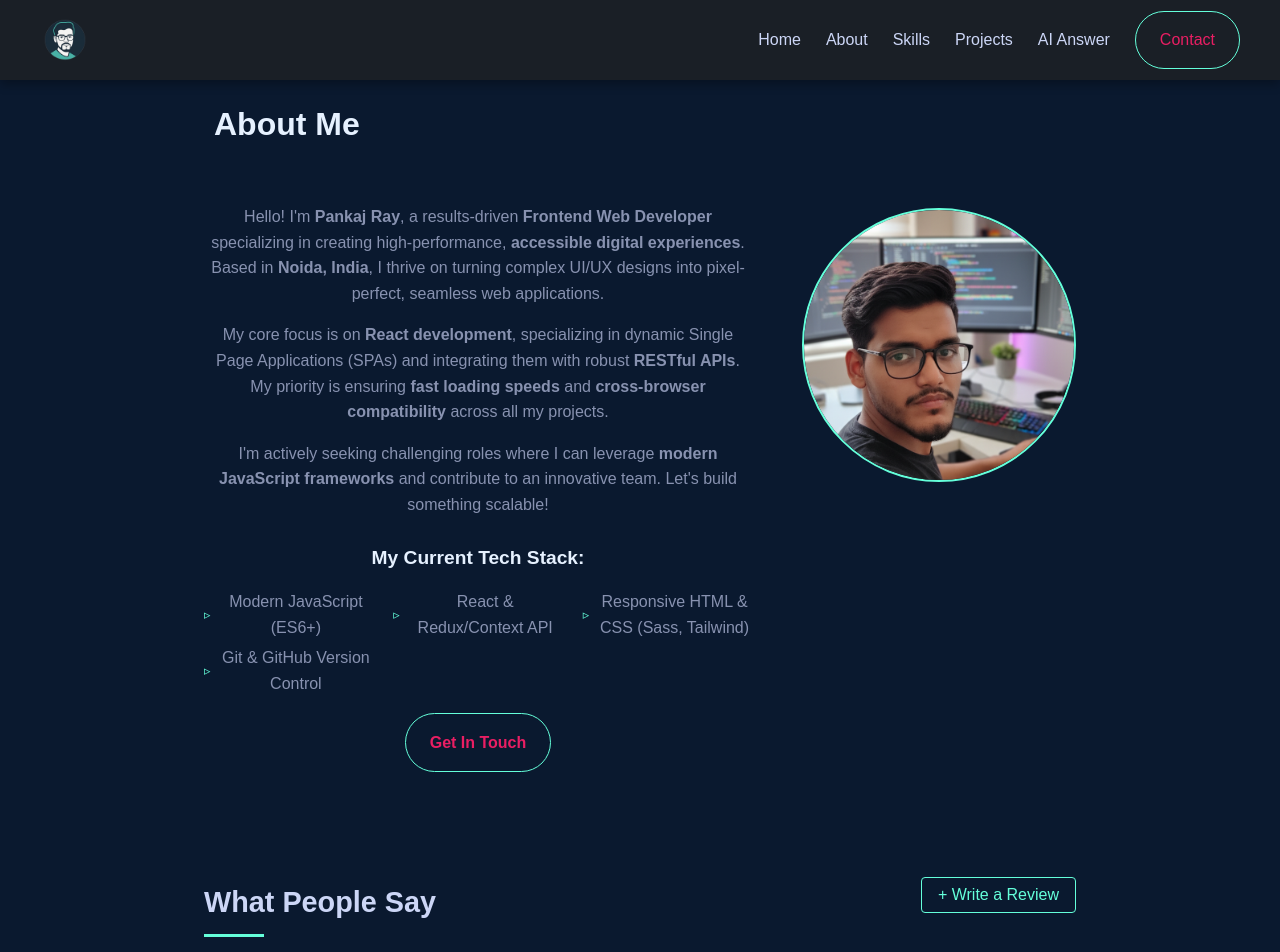
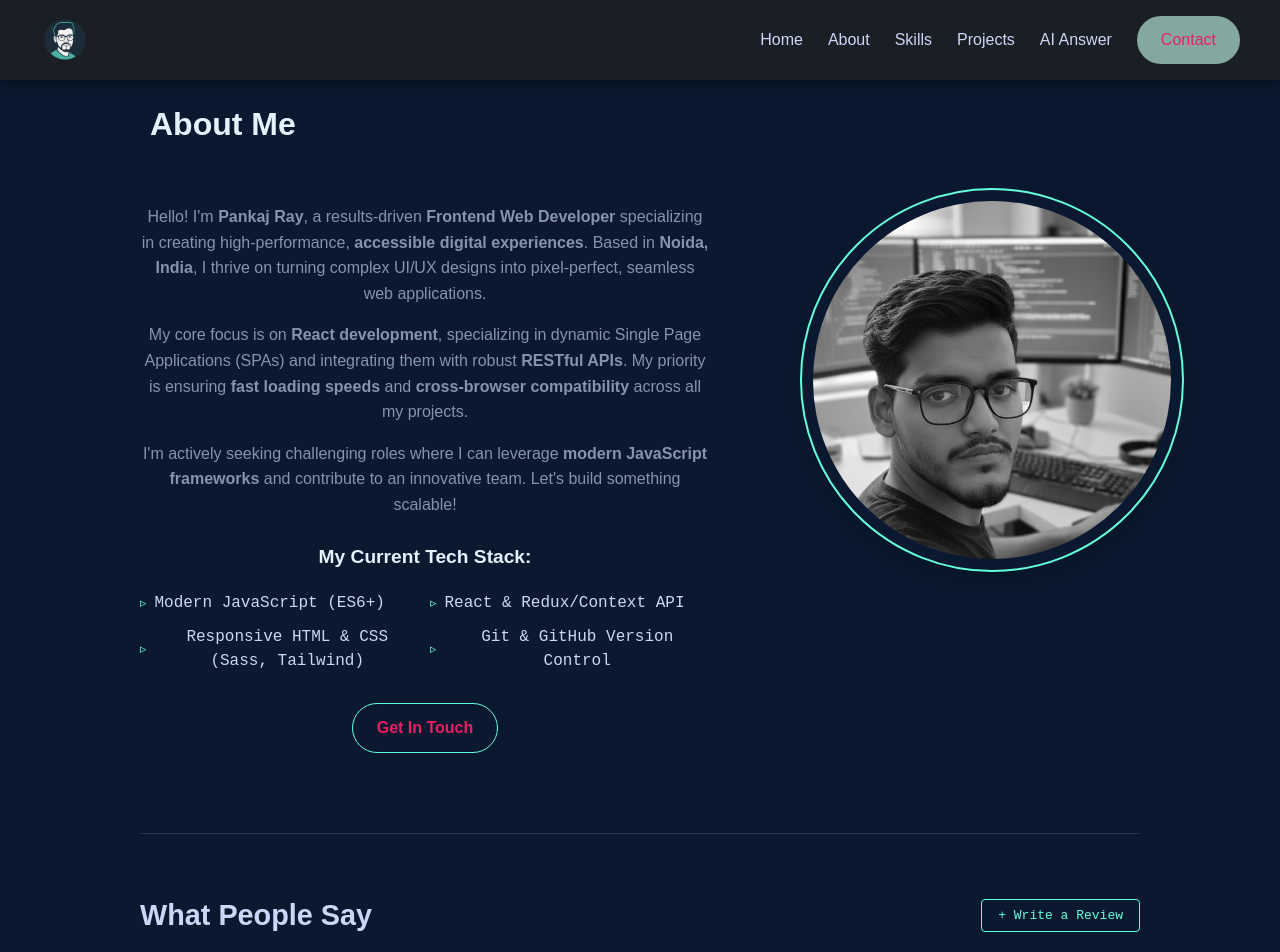
Before and after one commit to Raypankaj/Myportfolio, a React (Vite) app: page /#/about in a window 1280 px wide. Shown: the top 952 px of the page. Built offline with nearby package versions, Linux system fonts and the light colour scheme; no server answers; the database is empty.

Commit message:
changes in logo ,add data base , admin pannel etc

```diff
--- a/src/components/pages/About/About.css
+++ b/src/components/pages/About/About.css
@@ -1,117 +1,144 @@
+/* =========================================
+   1. SECTION LAYOUT & TYPOGRAPHY
+   ========================================= */
 .about-section {
-    width: 100%;
-    padding: 100px 0;
+    padding: 100px 20px;
+    max-width: 1200px;
+    margin: 0 auto;
     min-height: 80vh;
-    color: #ccd6f6;
-    background-color: #0a192f;
+    color: #8892b0;
+    background-color: #0a192f; /* Dark Navy Background */
 }
 
+/* Section Title Style */
 .section-title {
-    max-width: 1000px;
-    width: 100%;
-    margin: 0 auto 40px auto;
-    padding: 0 4rem;
     display: flex;
     align-items: center;
     font-size: clamp(1.5rem, 5vw, 2rem);
-    color: #e6f1ff;
+    color: #e6f1ff; /* Lightest Slate */
+    margin: 0 auto 40px auto;
+    width: 100%;
+    max-width: 1000px;
 }
 
 .section-title .number {
-    color: #64ffda;
+    color: #64ffda; /* Green Accent */
     font-size: 1.5rem;
     margin-right: 10px;
+    font-family: monospace;
 }
 
+/* Main Content Grid (Text + Image) */
 .about-content {
+    display: grid;
+    grid-template-columns: 3fr 2fr; /* Text takes 60%, Image takes 40% */
+    gap: 50px;
+    align-items: start;
+    margin-bottom: 80px;
     max-width: 1000px;
-    width: 100%;
-    margin: 0 auto;
-    padding: 0 4rem;
-    display: flex;
-    gap: 50px;
-    align-items: flex-start;
+    margin-left: auto;
+    margin-right: auto;
 }
 
-.about-text-column {
-    flex: 2;
-    line-height: 1.6;
-}
-
+/* Text Column Typography */
 .about-text-column p {
     margin-bottom: 15px;
     color: #8892b0;
     font-size: 1rem;
+    line-height: 1.6;
 }
 
-.about-image-column {
-    flex: 1;
-    position: relative;
-    width: 100%;
-    max-width: 300px;
-    margin-top: 20px;
-}
-
-.cube-wrapper {
-    width: 100%;
-    max-width: 300px;
-    aspect-ratio: 1 / 1;
-    height: auto;
-    border-radius: 8px;
-    overflow: hidden;
-    margin: 0 auto;
-    border: 2px solid #64ffda;
-    box-shadow: 0 10px 30px rgba(100, 255, 218, 0.2);
-    transition: transform 0.3s ease-in-out;
-}
-
-.cube-wrapper canvas {
-    display: block;
-    width: 100% !important;
-    height: 100% !important;
-}
-
-.profile-image {
-    width: 100%;
-    max-width: 300px;
-    aspect-ratio: 1 / 1;
-    height: auto;
-    border-radius: 50%;
-    object-fit: cover;
-    object-position: center;
-    border: 2px solid #64ffda;
-}
-
+/* =========================================
+   2. SKILLS LIST
+   ========================================= */
 .skills-heading {
     margin-top: 25px;
-    margin-bottom: 10px;
+    margin-bottom: 15px;
     color: #e6f1ff;
     font-size: 1.2rem;
 }
 
 .skills-list {
     display: grid;
-    gap: 5px 20px;
-    grid-template-columns: repeat(auto-fit, minmax(140px, 1fr));
+    grid-template-columns: repeat(2, 1fr); /* 2 Columns */
+    gap: 10px;
     padding: 0;
+    margin-top: 20px;
     list-style: none;
 }
 
-.skills-list li {
-    color: #8892b0;
+.skill-item {
+    font-family: monospace;
+    font-size: 0.95rem;
+    color: #ccd6f6;
+    display: flex;
+    align-items: center;
 }
 
-.skills-list .list-icon {
+.skill-icon {
     color: #64ffda;
-    font-size: 0.8rem;
-    margin-right: 5px;
+    margin-right: 8px;
+    font-size: 14px;
 }
 
+.about-cta-buttons {
+    margin-top: 30px;
+}
+
+/* =========================================
+   3. PROFILE IMAGE
+   ========================================= */
+.about-image-column {
+    position: relative;
+    max-width: 300px;
+    margin: 0 auto;
+}
+
+.profile-image-wrapper {
+    position: relative;
+    border-radius: 50%;
+    width: 30vw;
+    height: 30vw;
+    overflow: hidden;
+    box-shadow: 0 10px 30px -15px rgba(2, 12, 27, 0.7);
+    transition: all 0.25s cubic-bezier(0.645, 0.045, 0.355, 1);
+    border: 2px solid #64ffda;
+    /*GreenBorder*/:;
+    -webkit-border-radius: 50%;
+    -moz-border-radius: 50%;
+    -ms-border-radius: 50%;
+    -o-border-radius: 50%;
+    display: flex;
+    justify-content: center;
+    align-items: center;
+}
+
+.profile-image {
+    width: 28vw;
+    height: 28vw;
+    display: block;
+    filter: grayscale(100%) contrast(1);
+    /*Black&WhiteEffect*/transition: filter 0.3s;
+    border-radius:50% ;
+    object-fit: cover;
+    -webkit-border-radius:50% ;
+    -moz-border-radius:50% ;
+    -ms-border-radius:50% ;
+    -o-border-radius:50% ;
+}
+
+.profile-image-wrapper:hover .profile-image {
+    filter: none; /* Color on Hover */
+}
+
+/* =========================================
+   4. REVIEWS SECTION
+   ========================================= */
 .reviews-container {
     max-width: 1000px;
-    width: 100%;
-    margin: 80px auto 0 auto;
-    padding: 0 4rem;
+    margin: 0 auto;
+    border-top: 1px solid #233554;
+    padding-top: 60px;
 }
 
 .reviews-header-group {
@@ -119,58 +146,45 @@
     justify-content: space-between;
     align-items: center;
     margin-bottom: 40px;
-    max-width: 1000px;
-    margin-left: auto;
-    margin-right: auto;
 }
 
 .reviews-heading {
-    margin-bottom: 0;
+    font-size: 1.8rem;
     color: #ccd6f6;
-    font-size: 1.8rem;
+    margin: 0;
+    position: relative;
 }
 
-.reviews-heading::after {
-    content: "";
-    display: block;
-    width: 60px;
-    height: 3px;
-    background-color: #64ffda;
-    margin: 10px 0 0;
-}
-
+/* Add Button */
 .add-review-btn {
     background: transparent;
+    border: 1px solid #64ffda;
     color: #64ffda;
-    border: 1px solid #64ffda;
     padding: 8px 16px;
     border-radius: 4px;
     cursor: pointer;
-    font-family: inherit;
-    transition: all 0.3s ease;
+    font-family: monospace;
+    transition: 0.3s;
 }
 
 .add-review-btn:hover {
     background: rgba(100, 255, 218, 0.1);
 }
 
+/* --- Review Form & Modal --- */
 .review-form-wrapper {
-    max-width: 600px;
-    margin: 0 auto 40px auto;
-    animation: fadeIn 0.3s ease-in-out;
-}
-
-.review-form-card {
-    background-color: #112240;
-    padding: 2rem;
-    border-radius: 8px;
+    background: #112240; /* Lighter Navy */
+    padding: 30px;
+    border-radius: 10px;
+    margin-bottom: 40px;
+    border: 1px solid #233554;
     position: relative;
-    border: 1px solid #233554;
+    animation: slideDown 0.3s ease-out;
 }
 
 .close-form-btn {
     position: absolute;
-    top: 10px;
+    top: 15px;
     right: 15px;
     background: none;
     border: none;
@@ -179,26 +193,19 @@
     cursor: pointer;
 }
 
-.review-form-card h4 {
-    color: #e6f1ff;
-    margin-bottom: 1rem;
-}
+.close-form-btn:hover { color: #fff; }
 
-.verification-step p {
-    font-size: 0.9rem;
-    color: #8892b0;
-    margin-bottom: 1rem;
-}
-
+/* Form Inputs */
 .form-input {
     width: 100%;
-    background-color: #0a192f;
+    background: #0a192f;
     border: 1px solid #233554;
     color: #ccd6f6;
-    padding: 10px;
+    padding: 12px;
     margin-bottom: 15px;
     border-radius: 4px;
     font-family: inherit;
+    box-sizing: border-box;
 }
 
 .form-input:focus {
@@ -211,12 +218,53 @@
     resize: vertical;
 }
 
+/* Buttons */
+.cta-button {
+    background-color: #84a8a0;
+    color: #0a192f;
+    border: none;
+    padding: 12px 24px;
+    border-radius: 4px;
+    font-weight: bold;
+    cursor: pointer;
+    transition: 0.3s;
+    text-decoration: none;
+    display: inline-block;
+    border-radius: 10vw;
+    -webkit-border-radius: 10vw;
+    -moz-border-radius: 10vw;
+    -ms-border-radius: 10vw;
+    -o-border-radius: 10vw;
+}
+
+.cta-button:hover {
+    background-color: #4cc9aa;
+}
+
+.cta-button.secondary {
+    background: transparent;
+    border: 1px solid #64ffda;
+    color: #64ffda;
+}
+
+/* Verification Step */
+.verification-step {
+    text-align: center;
+    padding: 10px;
+}
+.verification-step h4 { color: #e6f1ff; margin-bottom: 10px; }
+.verification-step p { margin-bottom: 20px; font-size: 0.9rem; }
+
 .error-msg {
     color: #ff6b6b;
     font-size: 0.9rem;
-    margin-bottom: 10px;
+    margin-top: 10px;
+    display: block;
 }
 
+/* =========================================
+   5. REVIEWS GRID (CARDS)
+   ========================================= */
 .reviews-grid {
     display: grid;
     grid-template-columns: repeat(auto-fit, minmax(280px, 1fr));
@@ -225,10 +273,10 @@
 
 .review-card {
     background-color: #112240;
-    padding: 30px;
+    padding: 25px;
     border-radius: 8px;
     box-shadow: 0 10px 30px -15px rgba(2, 12, 27, 0.7);
-    transition: transform 0.3s ease, box-shadow 0.3s ease;
+    transition: transform 0.3s ease;
     position: relative;
     border: 1px solid transparent;
 }
@@ -239,24 +287,19 @@
 }
 
 .review-icon {
-    font-size: 3rem;
+    font-size: 2rem;
     color: #64ffda;
-    opacity: 0.3;
-    position: absolute;
-    top: 10px;
-    left: 20px;
-    font-family: sans-serif;
+    opacity: 0.5;
+    margin-bottom: 10px;
+    line-height: 1;
 }
 
 .review-text {
-    margin-top: 15px;
-    margin-bottom: 20px;
+    font-size: 0.95rem;
     color: #a8b2d1;
     font-style: italic;
-    line-height: 1.5;
-    font-size: 0.95rem;
-    position: relative;
-    z-index: 1;
+    margin-bottom: 20px;
+    line-height: 1.6;
 }
 
 .reviewer-info {
@@ -274,78 +317,57 @@
 .reviewer-role {
     color: #64ffda;
     font-size: 0.8rem;
+    font-family: monospace;
     display: block;
     margin-top: 5px;
 }
 
+/* =========================================
+   6. ANIMATIONS & RESPONSIVENESS
+   ========================================= */
+@keyframes slideDown {
+    from { opacity: 0; transform: translateY(-20px); }
+    to { opacity: 1; transform: translateY(0); }
+}
+
 @media (max-width: 900px) {
-    .about-content, .section-title {
-        padding: 0 2rem;
-    }
-
     .about-content {
+        padding: 0;
         gap: 30px;
     }
 }
 
 @media (max-width: 768px) {
     .about-section {
-        padding: 60px 0;
+        padding: 60px 20px;
     }
 
     .section-title {
-        padding: 0 1.5rem;
         justify-content: center;
+        text-align: center;
     }
 
+    /* Stack Text and Image on Mobile */
     .about-content {
-        padding: 0 1.5rem;
-        flex-direction: column;
-        align-items: center;
+        grid-template-columns: 1fr;
         text-align: center;
     }
 
     .about-image-column {
-        order: -1;
-        margin-left: auto;
-        margin-right: auto;
-        margin-bottom: 20px;
-        max-width: 250px;
+        order: -1; /* Move image to top */
+        margin-bottom: 30px;
+        width: 70%; /* Smaller image on mobile */
     }
 
     .skills-list {
-        display: flex;
-        flex-wrap: wrap;
-        justify-content: center;
-        gap: 10px 20px;
-    }
-
-    .skills-list li {
-        text-align: left;
-        width: 140px;
-    }
-
-    .reviews-container {
-        padding: 0 1.5rem;
-        margin-top: 60px;
+        text-align: left; /* Keep skills aligned left even if text is centered */
+        max-width: 300px;
+        margin: 20px auto;
     }
 
     .reviews-header-group {
         flex-direction: column;
-        gap: 20px;
+        gap: 15px;
         text-align: center;
     }
-
-    .reviews-heading::after {
-        margin: 10px auto;
-    }
-
-    .review-card {
-        padding: 20px;
-    }
 }
-
-@keyframes fadeIn {
-    from { opacity: 0; transform: translateY(-10px); }
-    to { opacity: 1; transform: translateY(0); }
-}
```
Also changed, not shown: src/components/pages/About/About.jsx (+18 -4 lines), src/components/pages/Admin/AdminDashboard.jsx (+73 -31 lines).
